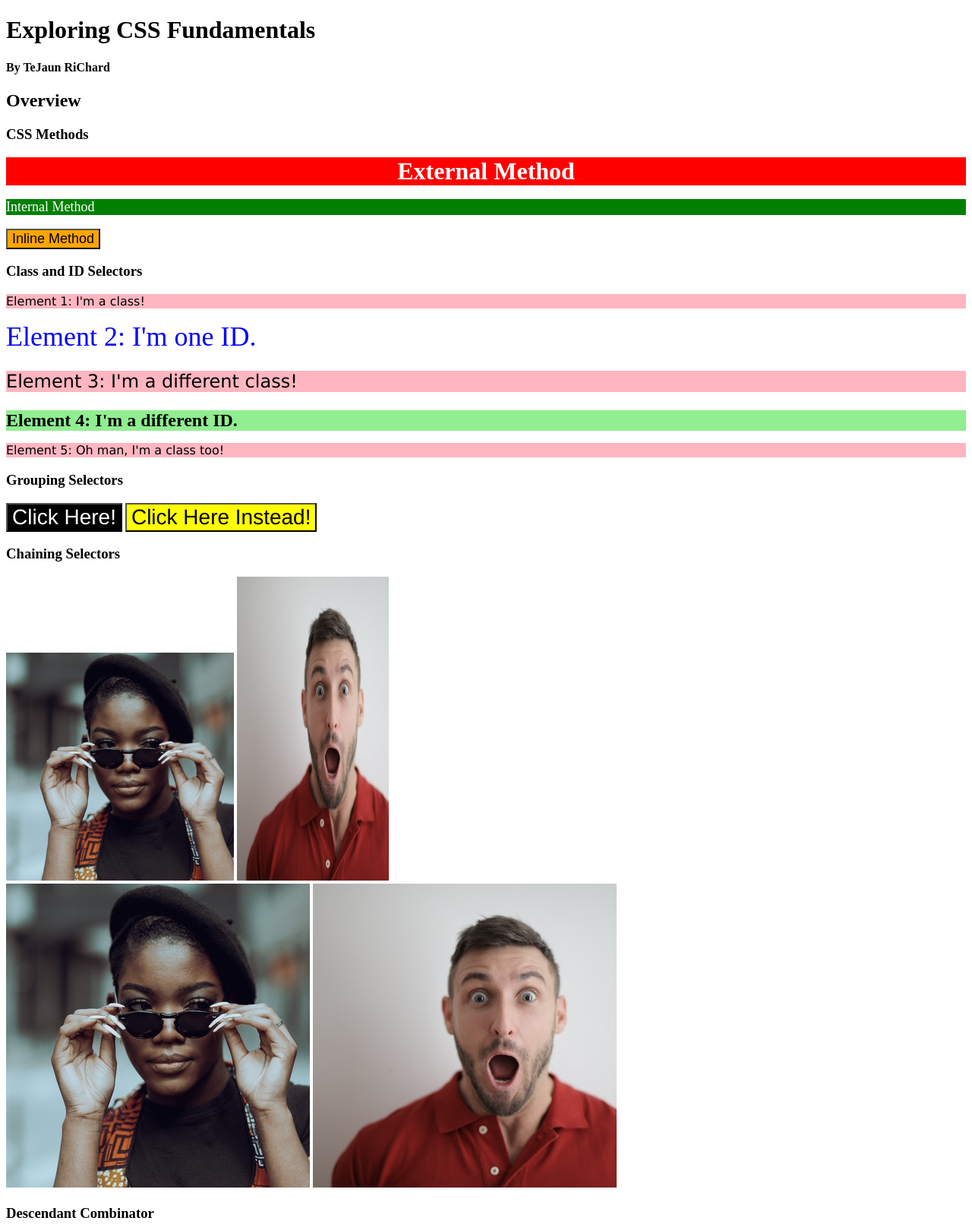
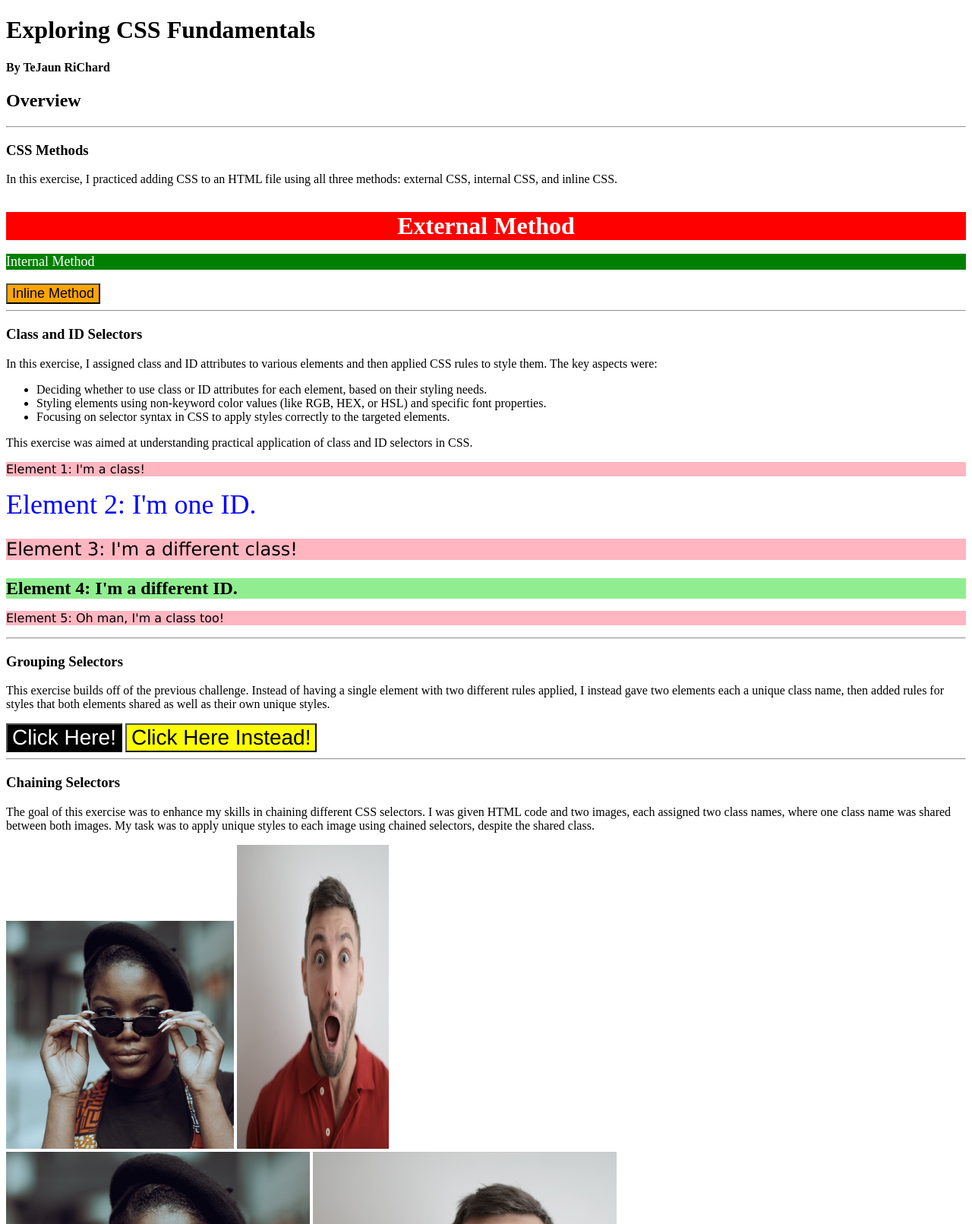
Before and after one commit to tejaun/exploring-css-fundamentals, a plain HTML site: page index.html in a window 1280 px wide. Shown: the top 1611 px of the page at 76% size. Drawn offline with Linux system fonts and the light colour scheme.

Commit message:
Added README.md + index content. Added summaries and overviews of each project.

```diff
--- a/index.html
+++ b/index.html
@@ -19,16 +19,35 @@
     <h1>Exploring CSS Fundamentals</h1>
     <h4>By TeJaun RiChard</h4>
 
+    <!-- Project Overview -->
     <h2>Overview</h2>
 
+    <hr>
+    <!-- CSS Methods Challenge -->
     <h3>CSS Methods</h3>
+    <p>In this exercise, I practiced adding CSS to an HTML file using all three methods: external CSS, internal CSS, and inline CSS.</p>
+    <br>
+
     <div id="external-methods-exercise">External Method</div>
     <p id="internal-methods-exercise">Internal Method</p>
     <button style="background-color: orange; font-size: 18px">
       Inline Method
     </button>
 
+    <hr>
+    <!-- Class and ID Selectors Challenge -->
     <h3>Class and ID Selectors</h3>
+    <p>In this exercise, I assigned class and ID attributes to various elements and then applied CSS rules to style them. The key aspects were:
+
+      <ul>
+        <li>Deciding whether to use class or ID attributes for each element, based on their styling needs.</li>
+        <li>Styling elements using non-keyword color values (like RGB, HEX, or HSL) and specific font properties.</li>
+        <li> Focusing on selector syntax in CSS to apply styles correctly to the targeted elements.</li>
+      </ul>
+
+      This exercise was aimed at understanding practical application of class and ID selectors in CSS.
+    </p>
+
     <p class="odd" id="cids-one">Element 1: I'm a class!</p>
     <div class="even" id="cids-two">Element 2: I'm one ID.</div>
     <p class="odd font-size-24" id="cids-three">
@@ -39,11 +58,19 @@
     </div>
     <p class="odd" id="cids-five">Element 5: Oh man, I'm a class too!</p>
 
+    <hr>
+    <!-- Grouping Selectors Challenge -->
     <h3>Grouping Selectors</h3>
+    <p>This exercise builds off of the previous challenge. Instead of having a single element with two different rules applied, I instead gave two elements each a unique class name, then added rules for styles that both elements shared as well as their own unique styles.</p>
+
     <button class="grouping-button-one">Click Here!</button>
     <button class="grouping-button-two">Click Here Instead!</button>
 
+    <hr>
+    <!-- Chaining Selectors Challenge -->
     <h3>Chaining Selectors</h3>
+    <p>The goal of this exercise was to enhance my skills in chaining different CSS selectors. I was given HTML code and two images, each assigned two class names, where one class name was shared between both images. My task was to apply unique styles to each image using chained selectors, despite the shared class.</p>
+
     <div>
       <img
         class="avatar proportioned"
@@ -70,7 +97,10 @@
       />
     </div>
 
+    <hr>
+    <!-- Descendant Combinator Challenge -->
     <h3>Descendant Combinator</h3>
+    <p>The goal of this exercise was to apply styles to elements that are descendants of another element, while leaving elements that aren't descendants of that element unstyled.</p>
 
     <div class="container">
       <p class="text">This should be styled.</p>
@@ -82,7 +112,18 @@
       <p class="text">This should be styled.</p>
     </div>
 
+    <hr>
+    <!-- Cascade (Specificity) Challenge -->
     <h3>Cascade</h3>
+    <p>The final exercise was designed to deepen my understanding of the CSS cascade, focusing on specificity and rule order. Instead of creating new CSS rules, my task was to edit an existing CSS file that accompanied a fully written HTML file with the following constraints:
+
+      <ul>
+        <li>I had to identify and resolve issues related to specificity and rule order in the provided CSS file. This meant analyzing how different CSS rules are applied to HTML elements and determining which rules take precedence.</li>
+        <li>I could only edit the CSS file by modifying selectors, adjusting the order of declaration blocks, or adding and removing selectors within a declaration block.</li>
+        <li>I couldn't alter the HTML code or the actual styles (properties and values) defined in the CSS.</li>
+      </ul>
+    </p>
+
     <p class="para">I'm just a paragraph with extra bold text!</p>
     <p class="para small-para">
       I'm a smaller paragraph, also with extra bold text!
@@ -99,6 +140,8 @@
       </div>
     </div>
 
+    <br>
+
   </body>
 
   <footer>©2023 TeJaun RiChard. All Rights Reserved.</footer>
```
Also changed, not shown: 1 other file.
